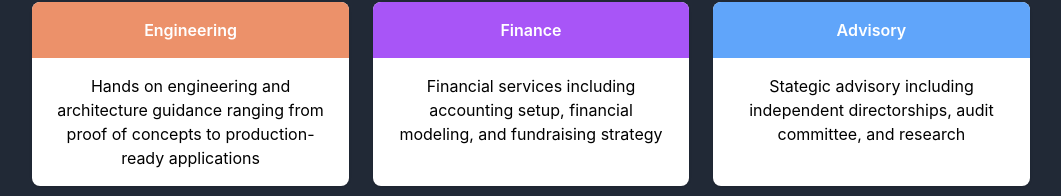
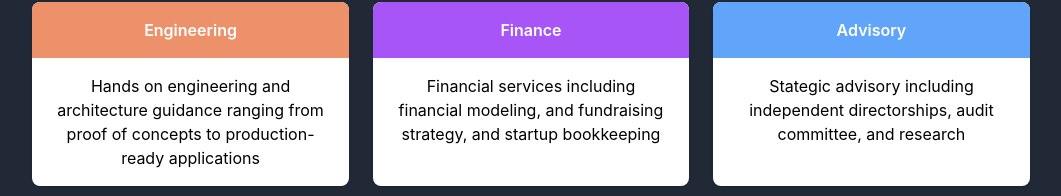
Before and after one commit to gcunruh/divination, a Next.js app: page /studio in a window 1280 px wide. Shown: the part 312-508 px from the top of the page, without its empty margins (109-1170 px from the left). Built offline with nearby package versions, Linux system fonts and the light colour scheme.

Commit message:
change external engagements

```diff
--- a/pages/studio.js
+++ b/pages/studio.js
@@ -78,7 +78,7 @@ export default function Studio() {
                                 Finance
                             </h2>
                             <div className="my-4 mx-5">
-                                Financial services including accounting setup, financial modeling, and fundraising strategy
+                                Financial services including financial modeling, and fundraising strategy, and startup bookkeeping
                             </div>
                         </div>
                     </li>
```
